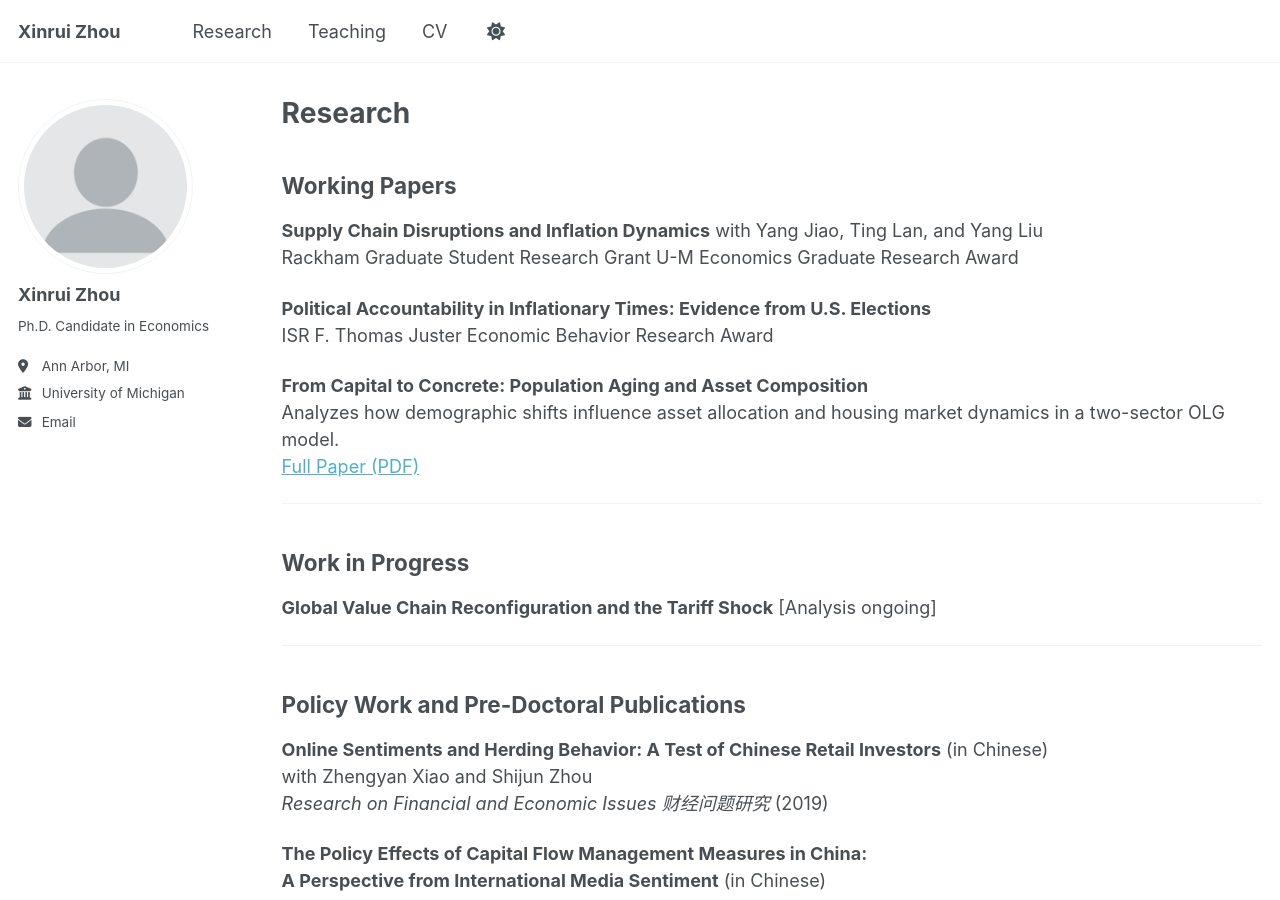
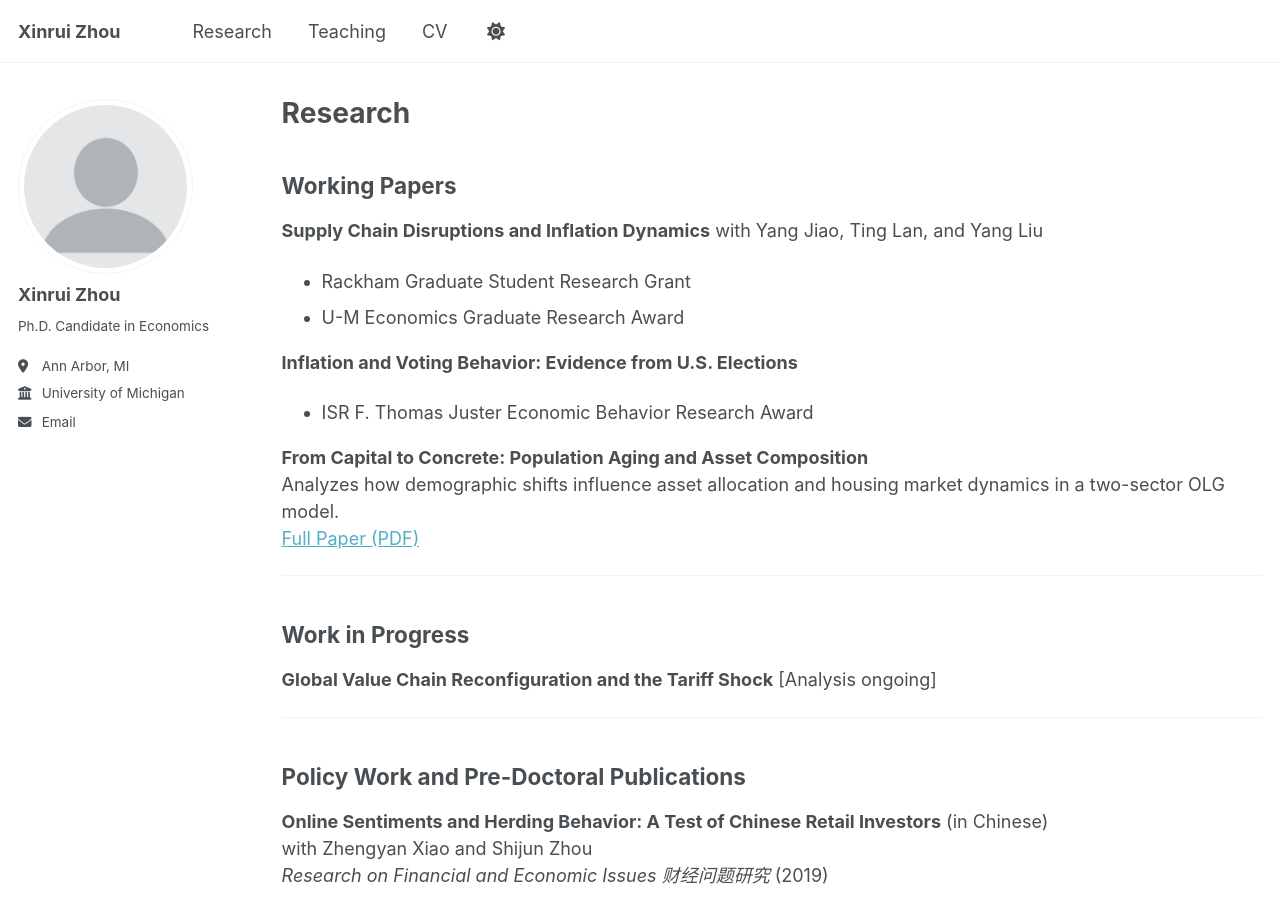
Before and after one commit to xruizhou/xruizhou.github.io, a Jekyll site: the page built from _pages/research.md, in a window 1280 px wide and 900 px high. Built offline with Jekyll 4.4.1, drawn with Linux system fonts in a browser that asks for light colours; a script that is not in the unit is left out.

Commit message:
Update research.md

```diff
--- a/_pages/research.md
+++ b/_pages/research.md
@@ -8,11 +8,11 @@ author_profile: true
 ## Working Papers
 
 **Supply Chain Disruptions and Inflation Dynamics** with Yang Jiao, Ting Lan, and Yang Liu
-Rackham Graduate Student Research Grant
-U-M Economics Graduate Research Award
+- Rackham Graduate Student Research Grant
+- U-M Economics Graduate Research Award
 
-**Political Accountability in Inflationary Times: Evidence from U.S. Elections**
-ISR F. Thomas Juster Economic Behavior Research Award
+**Inflation and Voting Behavior: Evidence from U.S. Elections**
+- ISR F. Thomas Juster Economic Behavior Research Award
 
 **From Capital to Concrete: Population Aging and Asset Composition**
 Analyzes how demographic shifts influence asset allocation and housing market dynamics in a two-sector OLG model.
```
